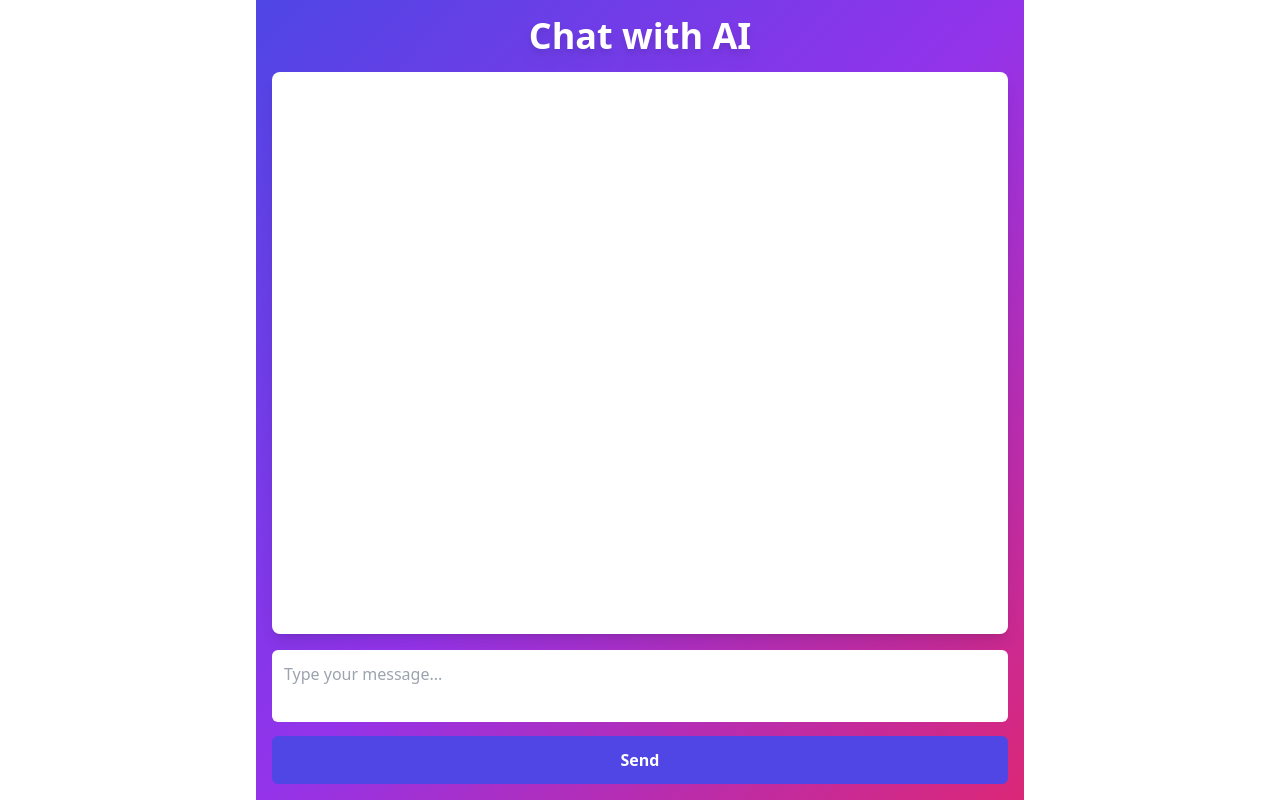
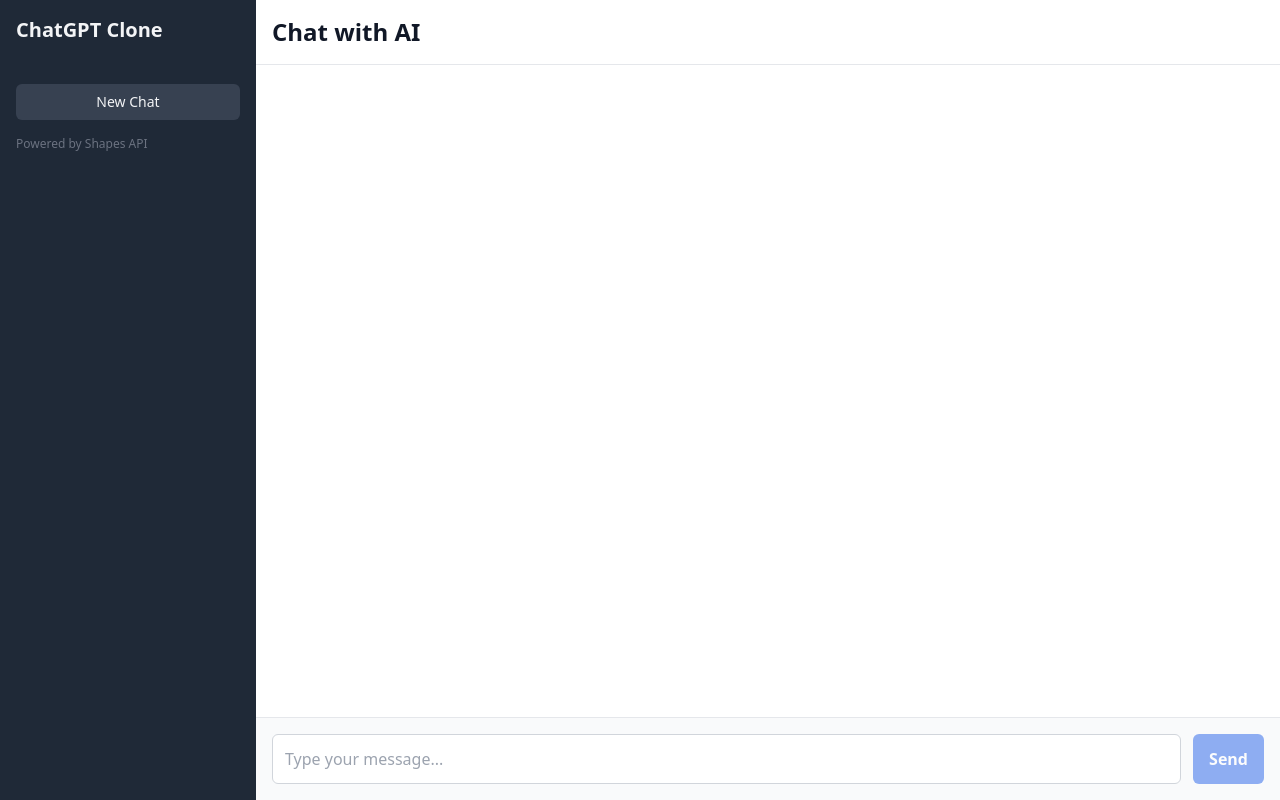
Before and after one commit to delano0201/MarkWeb, a Next.js app: page / in a window 1280 px wide. Built offline with nearby package versions, Linux system fonts and the light colour scheme.

Commit message:
Update index.js

```diff
--- a/pages/index.js
+++ b/pages/index.js
@@ -1,30 +1,30 @@
-import { useState, useRef, useEffect } from 'react';
+import { useState, useRef, useEffect } from "react";
 
 export default function Home() {
   const [messages, setMessages] = useState([
-    { role: 'system', content: 'You are chatting with AI.' }
+    { role: "system", content: "You are chatting with AI." },
   ]);
-  const [input, setInput] = useState('');
+  const [input, setInput] = useState("");
   const [loading, setLoading] = useState(false);
   const bottomRef = useRef(null);
 
   useEffect(() => {
-    bottomRef.current?.scrollIntoView({ behavior: 'smooth' });
+    bottomRef.current?.scrollIntoView({ behavior: "smooth" });
   }, [messages]);
 
   async function handleSend() {
     if (!input.trim()) return;
 
-    const userMessage = { role: 'user', content: input };
+    const userMessage = { role: "user", content: input };
     const updatedMessages = [...messages, userMessage];
     setMessages(updatedMessages);
-    setInput('');
+    setInput("");
     setLoading(true);
 
     try {
-      const res = await fetch('/api/chat', {
-        method: 'POST',
-        headers: { 'Content-Type': 'application/json' },
+      const res = await fetch("/api/chat", {
+        method: "POST",
+        headers: { "Content-Type": "application/json" },
         body: JSON.stringify({ messages: updatedMessages }),
       });
 
@@ -38,49 +38,68 @@
 
       setMessages([...updatedMessages, data]);
     } catch (err) {
-      alert('Failed to fetch AI response');
+      alert("Failed to fetch AI response");
     }
 
     setLoading(false);
   }
 
   function handleKeyDown(e) {
-    if (e.key === 'Enter' && !e.shiftKey) {
+    if (e.key === "Enter" && !e.shiftKey) {
       e.preventDefault();
       handleSend();
     }
   }
 
   return (
-    <div className="flex flex-col h-screen max-w-3xl mx-auto p-4 bg-gradient-to-br from-indigo-600 via-purple-600 to-pink-600 text-white">
-      <header className="mb-4 text-center">
-        <h1 className="text-4xl font-bold drop-shadow-lg">Chat with AI</h1>
+    <div className="flex h-screen bg-gray-900 text-gray-100">
+      {/* Sidebar */}
+      <aside className="w-64 bg-gray-800 flex flex-col p-4 space-y-4">
+        <h2 className="text-xl font-bold mb-6">ChatGPT Clone</h2>
+        <button
+          className="bg-gray-700 hover:bg-gray-600 rounded-md py-2 px-3 text-sm text-center"
+          onClick={() => setMessages([{ role: "system", content: "You are chatting with AI." }])}
+        >
+          New Chat
+        </button>
+        <div className="mt-auto text-xs text-gray-500">
+          <p>Powered by Shapes API</p>
+        </div>
+      </aside>
+
+      {/* Chat area */}
+      <main className="flex flex-col flex-grow bg-white text-gray-900">
+        <header className="p-4 border-b border-gray-200">
+          <h1 className="text-2xl font-semibold">Chat with AI</h1>
         </header>
 
-      <main className="flex-grow overflow-y-auto bg-white rounded-lg p-6 text-gray-900 shadow-lg">
-        {messages.filter(m => m.role !== 'system').map((m, i) => (
+        <section className="flex-grow overflow-y-auto px-6 py-4 space-y-6">
+          {messages
+            .filter((m) => m.role !== "system")
+            .map((m, i) => (
               <div
                 key={i}
-            className={`mb-4 flex ${m.role === 'user' ? 'justify-end' : 'justify-start'}`}
+                className={`max-w-[60ch] ${
+                  m.role === "user" ? "ml-auto bg-blue-600 text-white" : "bg-gray-100 text-gray-900"
+                } rounded-lg p-4 whitespace-pre-wrap shadow`}
               >
-            <div
-              className={`max-w-xs px-4 py-2 rounded-lg shadow ${
-                m.role === 'user'
-                  ? 'bg-indigo-500 text-white rounded-br-none'
-                  : 'bg-gray-200 text-gray-900 rounded-bl-none'
-              }`}
-            >
-              <p className="whitespace-pre-wrap">{m.content}</p>
-            </div>
+                {m.content}
               </div>
             ))}
           <div ref={bottomRef} />
-      </main>
+        </section>
 
-      <footer className="mt-4">
+        <footer className="p-4 border-t border-gray-200 bg-gray-50">
+          <form
+            onSubmit={(e) => {
+              e.preventDefault();
+              handleSend();
+            }}
+            className="flex gap-3"
+          >
             <textarea
-          rows={2}
-          className="w-full resize-none rounded-md p-3 text-gray-900 focus:outline-none focus:ring-2 focus:ring-indigo-500"
+              rows={1}
+              className="flex-grow resize-none rounded-md border border-gray-300 p-3 focus:outline-none focus:ring-2 focus:ring-blue-500"
               placeholder="Type your message..."
               value={input}
               onChange={(e) => setInput(e.target.value)}
@@ -88,15 +107,15 @@
               disabled={loading}
             />
             <button
-          onClick={handleSend}
-          disabled={loading}
-          className={`mt-2 w-full py-3 rounded-md font-semibold text-white ${
-            loading ? 'bg-gray-400 cursor-not-allowed' : 'bg-indigo-600 hover:bg-indigo-700'
-          } transition-colors`}
+              type="submit"
+              disabled={loading || !input.trim()}
+              className={`rounded-md bg-blue-600 px-4 py-2 text-white font-semibold transition disabled:opacity-50`}
             >
-          {loading ? 'Thinking...' : 'Send'}
+              {loading ? "Thinking..." : "Send"}
             </button>
+          </form>
         </footer>
+      </main>
     </div>
   );
 }
```
Lines whose indentation alone changed are shown as unchanged.
